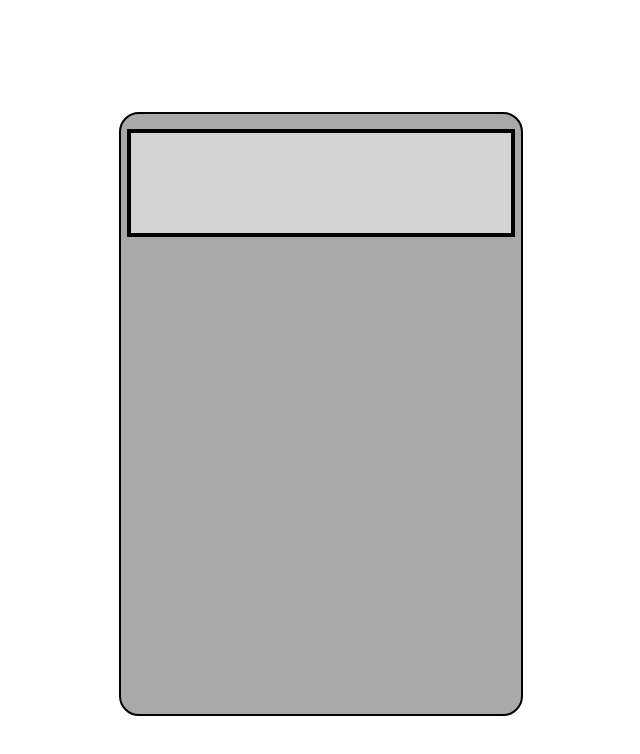
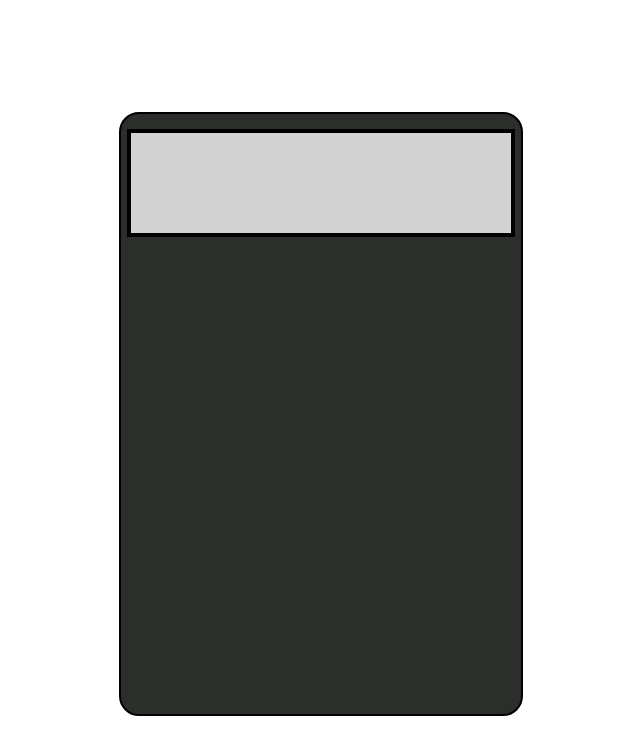
Before and after one commit to NetherStone/odin-calculator, a plain HTML site: page index.html in a window 1280 px wide. Shown: the whole page, without its empty margins (319-959 px from the left). Drawn offline with Linux system fonts and the light colour scheme.

Commit message:
Changed color of calculator.

```diff
--- a/style.css
+++ b/style.css
@@ -9,7 +9,7 @@ body {
 .main {
     height: 600px;
     width: 400px;
-    background-color: darkgray;
+    background-color: #2c2e2c;
     border-radius: 20px;
     border: 2px solid;
     border-color: black;
```
